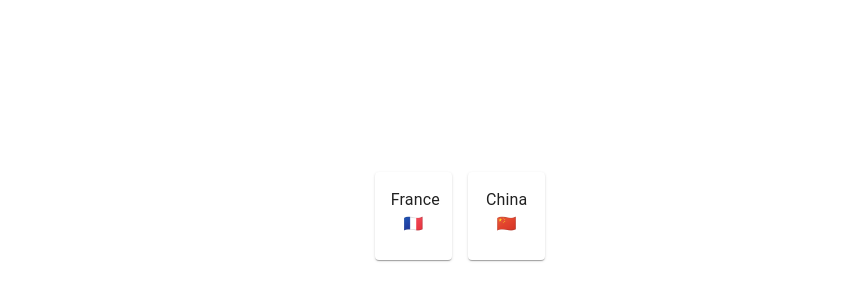
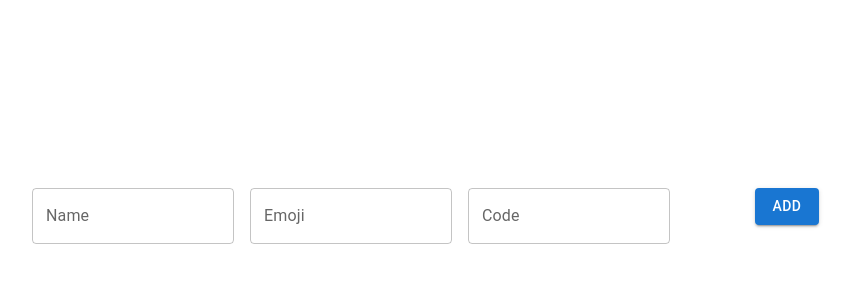
Before and after one commit to WildCodeSchool-CDA-FT-2024-09/checkpoint_3, a React (Vite) app in the folder client/: page / in a window 1280 px wide. Shown: the part 184-484 px from the top of the page, without its empty margins (180-1031 px from the left). Built offline with nearby package versions, Linux system fonts and the light colour scheme.

Commit message:
composant formulaire ajout pays

```diff
--- a/client/src/App.tsx
+++ b/client/src/App.tsx
@@ -1,10 +1,10 @@
 import "./App.css";
-import CountriesList from "./components/CountriesList";
+import AddCountryForm from "./components/AddCountryForm";
 
 function App() {
   return (
     <>
-      <CountriesList />
+      <AddCountryForm />
     </>
   );
 }
--- /dev/null
+++ b/client/src/components/AddCountryForm.tsx
@@ -0,0 +1,25 @@
+import Grid from "@mui/material/Grid2";
+import Box from "@mui/material/Box";
+import TextField from "@mui/material/TextField";
+import Button from "@mui/material/Button";
+
+export default function CountriesList() {
+  return (
+    <Box sx={{ flexGrow: 1, padding: 2 }}>
+      <Grid container spacing={2}>
+        <Grid size={{ xs: 12, lg: 3 }}>
+          <TextField label="Name" variant="outlined" />
+        </Grid>
+        <Grid size={{ xs: 12, lg: 3 }}>
+          <TextField label="Emoji" variant="outlined" />
+        </Grid>
+        <Grid size={{ xs: 12, lg: 3 }}>
+          <TextField label="Code" variant="outlined" />
+        </Grid>
+        <Grid size={{ xs: 12, lg: 3 }}>
+          <Button variant="contained">Add</Button>
+        </Grid>
+      </Grid>
+    </Box>
+  );
+}
```
